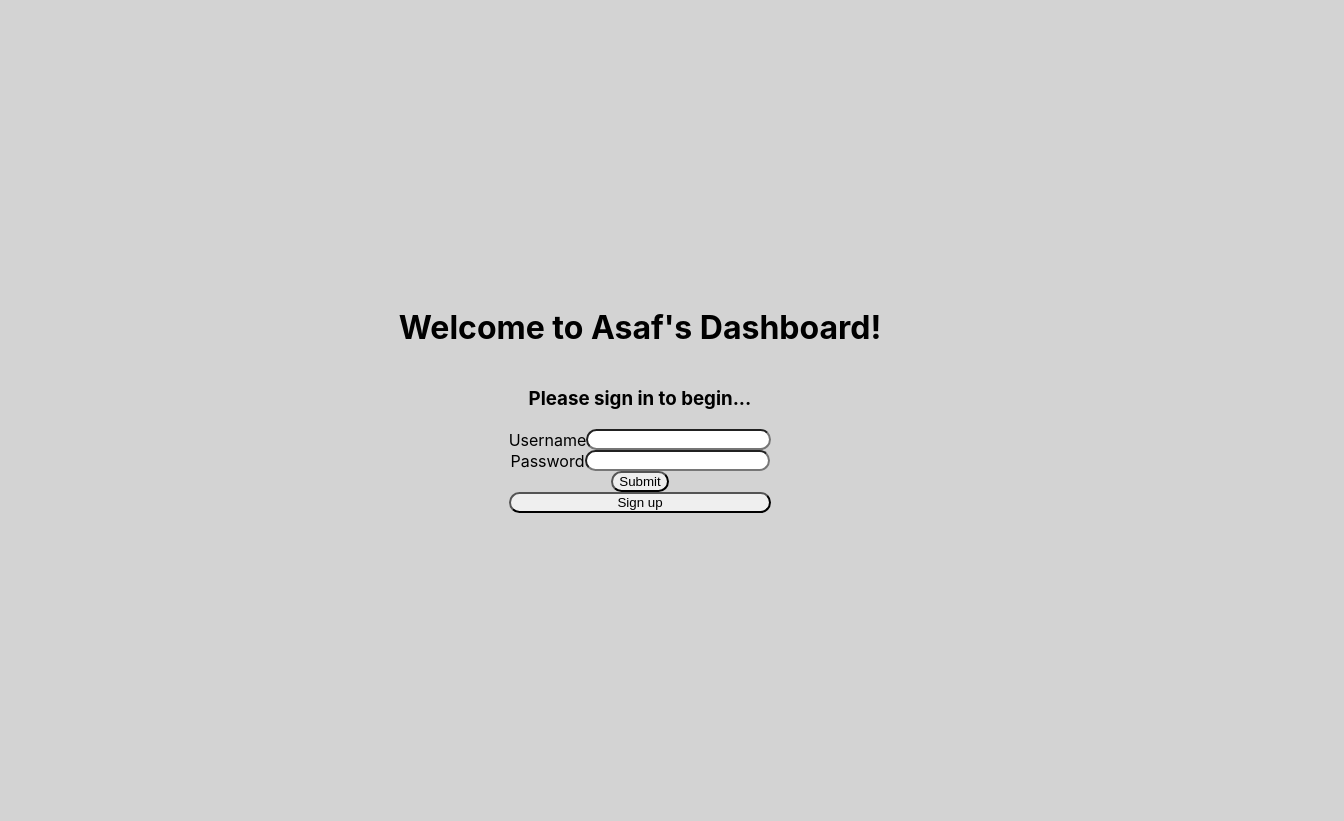
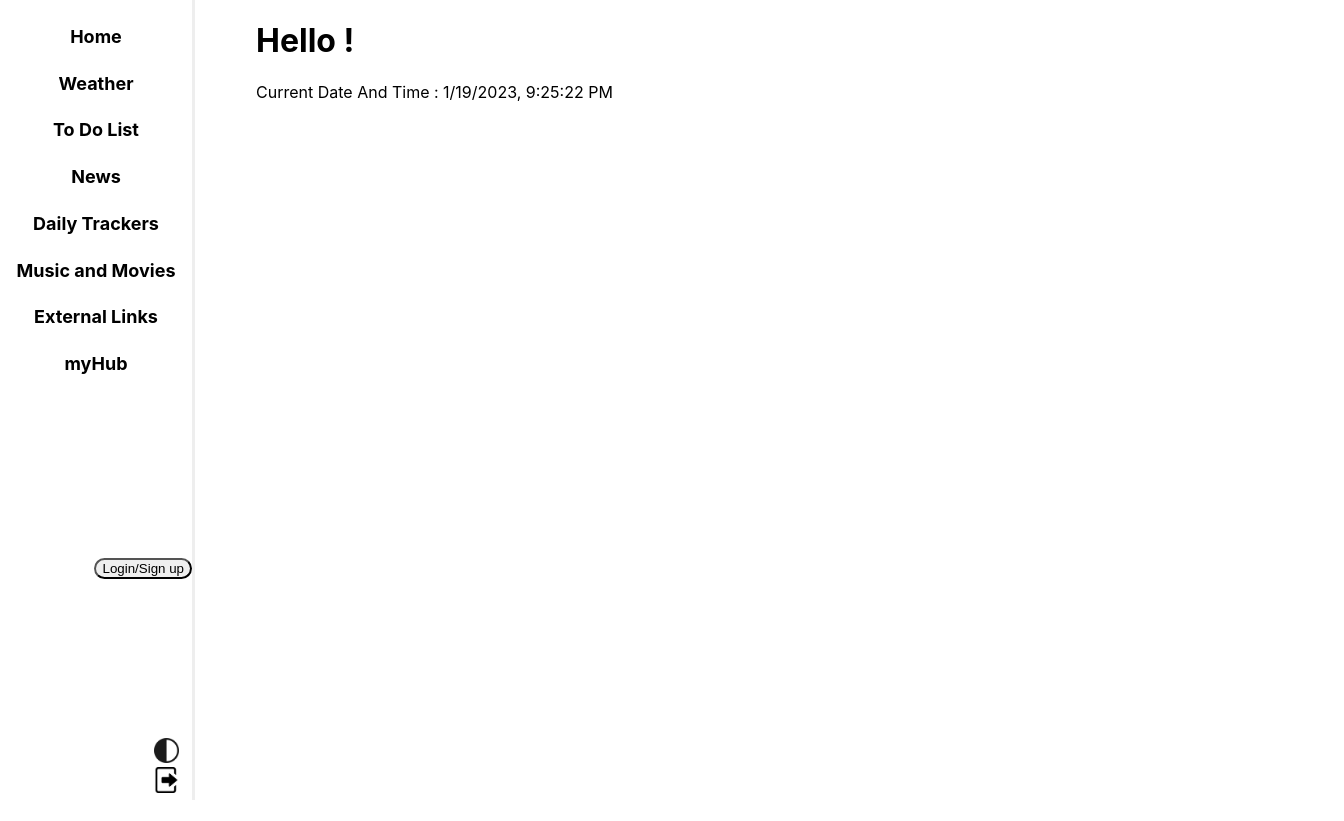
Before and after one commit to AxelrodAsaf/AsafDash, a React (Create React App) app: page / in a window 1280 px wide. Shown: the whole page, 1344 px wide, since content can reach past the window. Before the commit the page ends 800 px from the top, so only its background shows below. Built offline with nearby package versions, Linux system fonts and the light colour scheme; no server answers; the database is empty.

Commit message:
Login box opens; Signup is still a page;

```diff
--- a/src/App.js
+++ b/src/App.js
@@ -1,9 +1,10 @@
 import './styles/App.css';
 import Default from './pages/Default';
 import { Routes, Route } from "react-router-dom";
-import React from 'react';
+import React, { createContext } from 'react';
 
-import Login from './pages/Login.jsx';
+// import Login from './pages/Login.jsx';
+import Login from './components/Login';
 import Signup from './pages/Signup.jsx';
 import Home from './pages/Home.jsx';
 import Weather from './pages/Weather.jsx';
@@ -13,13 +14,18 @@ import DailyTrackers from './pages/DailyTrackers.jsx';
 import MusicAndMovies from './pages/MusicAndMovies.jsx';
 import ExternalLinks from './pages/ExternalLinks.jsx';
 import MyHub from './pages/MyHub.jsx';
+import Data from './Data.jsx';
+import HandleUserData from './firebase/HandleUserData';
+export const DataContext = createContext();
 
 
 function App() {
+  const contextValues = Data();
   return (
+    <DataContext.Provider value={contextValues}>
       <div className='app-main'>
         <Routes>
-          <Route path={"/"} element={<Login />} />
+          <Route path={"/"} element={<Home />} />
           <Route path={"/Login"} element={<Login />} />
           <Route path={"/Signup"} element={<Signup />} />
           <Route path={"/Home"} element={<Home />} />
@@ -33,6 +39,7 @@ function App() {
           <Route path="*" element={<Default />} />
         </Routes>
       </div>
+    </DataContext.Provider>
   );
 }
 
--- /dev/null
+++ b/src/Data.jsx
@@ -0,0 +1,23 @@
+import React from 'react';
+
+
+
+
+
+
+function Data(props) {
+
+
+
+
+    return (
+        <div>
+
+
+
+
+        </div>
+    );
+}
+
+export default Data;
--- a/src/pages/Login.jsx
+++ b/src/components/Login.jsx
@@ -6,6 +6,9 @@ import HandleUserData from "../firebase/HandleUserData";
 
 function Login(props) {
 
+    const currentUser = props.currentUser;
+    const setCurrentUser = props.setCurrentUser;
+
     const navigate = useNavigate();
     const { getUser } = HandleUserData();
 
@@ -13,7 +16,7 @@ function Login(props) {
     const [isLoggedIn, setIsLoggedIn] = useState(false);
 
     const errors = {
-        uname: "Could not find username, maybe it's misspelled?",
+        email: "Could not find email, maybe it's misspelled?",
         pass: "Incorrect password, maybe you forgot yours?"
     };
 
@@ -21,10 +24,10 @@ function Login(props) {
         // Prevent page reload
         event.preventDefault();
 
-        var { uname, pass } = document.forms[0];
+        var { email, pass } = document.forms[0];
 
         // Find user login info
-        const userData = getUser(uname.value);
+        const userData = getUser(email.value);
 
         // Compare user info
         if (userData) {
@@ -32,11 +35,11 @@ function Login(props) {
                 // Invalid password
                 setErrorMessages({ name: "pass", message: errors.pass });
             } else {
-                setIsLoggedIn(true);
+                setCurrentUser(userData.Email);
             }
         } else {
-            // Username not found
-            setErrorMessages({ name: "uname", message: errors.uname });
+            // email not found
+            setErrorMessages({ name: "email", message: errors.email });
         }
     };
 
@@ -51,29 +54,24 @@ function Login(props) {
         <div className="login-form">
             <form onSubmit={handleSubmit}>
                 <div className="login-input">
-                    <label>Username</label>
-                    <input type="text" name="uname" required className="login-form-username input" />
-                    {renderErrorMessage("uname")}
+                    <input type="text" name="email" required className="login-form-email input" placeholder='Email'/>
+                    {renderErrorMessage("email")}
                 </div>
                 <div className="login-input">
-                    <label>Password</label>
-                    <input type="password" name="pass" required className="login-form-password input" />
+                    <input type="password" name="pass" required className="login-form-password input" placeholder='Password'/>
                     {renderErrorMessage("pass")}
                 </div>
                 <div className="login-submitsignup">
                     <input type="submit" className="login-form-submit button" />
                 </div>
-            </form>
+            </form><br />
             <button type="text" className="login-form-signup button" onClick={() => navigate(`/Signup`)}>Sign up</button>
         </div>
     );
 
-
     return (
         <div className='all-css login-page-div'>
-            <h1>Welcome to Asaf's Dashboard!</h1>
-            <h3>Please sign in to begin...</h3>
-
+            {/* {!isLoggedIn ? openForm() : <></>} */}
             {isLoggedIn ? < Navigate to={'/Home'} /> : renderForm}
         </div>
     );
--- a/src/components/Navbar.jsx
+++ b/src/components/Navbar.jsx
@@ -1,14 +1,29 @@
-import React from 'react';
-import DataContext from '../App.js';
+import React, { useEffect, useState } from 'react';
 import { useNavigate } from 'react-router-dom';
-import logout from '../assets/logout.png';
+import logoutpic from '../assets/logout.png';
 import themeswap from '../assets/themeswap.png';
+// import Login from '../pages/Login';
+import Login from './Login';
+import Signup from '../pages/Signup';
 
 
 function Navbar(props) {
+    const currentUser = props.currentUser;
+    const setCurrentUser = props.setCurrentUser;
+    const [themeLight, setThemeLight] = useState(true);
+    const [openLogin, setOpenLogin] = useState(false);
     const navigate = useNavigate();
+
+    function logout() {
+        setCurrentUser();
+        setOpenLogin(false);
+        navigate(`/`);
+    }
+
+
     return (
         <div className='navbar-main'>
+            {/* <div themeLight={themeLight.toString()} className='navbar-main'> */}
             <div className='navbar-buttons'>
                 <div className='navbar-pagebutton navbar-home' onClick={() => navigate(`/Home`)}>Home</div>
                 <div className='navbar-pagebutton navbar-weather' onClick={() => navigate(`/Weather`)}>Weather</div>
@@ -20,9 +35,12 @@ function Navbar(props) {
                 <div className='navbar-pagebutton navbar-myhub' onClick={() => navigate(`/MyHub`)}>myHub</div>
             </div>
 
-            <div className='navbar-logout'>
-                <image src={logout} alt="logout" className='navbar-pagebutton navbar-logoutpic' onClick={() => navigate(`/Login`)}/>
-                <div className='navbar-pagebutton navbar-logout' onClick={() => navigate(`/Login`)}/>
+            <button className='navbar-loginsignup' onClick={() => setOpenLogin(!openLogin)}>Login/Sign up</button>
+            {openLogin ? <Login /> : <></>}
+            <div className='navbar-extras'>
+                <img src={themeswap} alt="theme swap" className='navbar-logoutpic' onClick={() => { setThemeLight(!themeLight); console.log(themeLight) }} />
+                <img src={logoutpic} alt="logout" className='navbar-logoutpic' onClick={() => logout()} />
+                {/* <div className='navbar-pagebutton navbar-logout' onClick={() => navigate(`/Login`)}/> */}
             </div>
         </div>
     );
--- a/src/firebase/HandleUserData.jsx
+++ b/src/firebase/HandleUserData.jsx
@@ -23,8 +23,8 @@ function HandleUserData(props) {
         });
     }, []);
 
-    const getUser = (Username) => {
-        return allUsersData.find(element => element.Username.toLowerCase() == Username.toLowerCase());
+    const getUser = (Email) => {
+        return allUsersData.find(element => element.Email.toLowerCase() == Email.toLowerCase());
     };
 
     const updateUser = async (id, fields) => {
--- a/src/pages/Home.jsx
+++ b/src/pages/Home.jsx
@@ -5,8 +5,17 @@ import '../styles/App.css';
 
 function Home(props) {
 
+    const [themeLight, setThemeLight] = useState(true);
+    const [currentUser, setCurrentUser] = useState('');
     const [clock, setClock] = useState();
 
+    useEffect(() => {
+        setCurrentUser()
+    }, [currentUser])
+
+
+
+    // Clock widget:
     useEffect(() => {
         const timer = setInterval(() => {
             setClock(new Date().toLocaleString());
@@ -17,16 +26,18 @@ function Home(props) {
         };
     }, []);
 
+
     return (
         <div>
-            <Navbar />
+            <Navbar currentUser={currentUser} setCurrentUser={setCurrentUser}/>
             <div className='home-widgetgrid'>
-                <h1>Hello, Asaf!</h1>
+            {/* <div themeLight={themeLight.toString()} className='home-widgetgrid'> */}
+                <h1>Hello {currentUser?.FirstName}!</h1>
                 <p>Current Date And Time : {clock}</p>
-                <div className='home-widget homewidget1'></div>
+                {/* <div className='home-widget homewidget1'></div>
                 <div className='home-widget homewidget2'></div>
                 <div className='home-widget homewidget3'></div>
-                <div className='home-widget homewidget4'></div>
+                <div className='home-widget homewidget4'></div> */}
             </div>
         </div>
     );
--- a/src/pages/Signup.jsx
+++ b/src/pages/Signup.jsx
@@ -1,5 +1,6 @@
 import React from 'react';
 import { useNavigate } from 'react-router-dom';
+import '../styles/App.css';
 
 
 function Signup(props) {
@@ -7,12 +8,20 @@ function Signup(props) {
     const navigate = useNavigate();
 
     return (
-        <div>
+        <div className='signup-page-div'>
             <h1>Signup</h1>
 
+            <form className="signup-form">
+                <input className="signup-form-input" type={"text"} placeholder="First Name" />
+                <input className="signup-form-input" type={"text"} placeholder="Last Name" />
+                <input className="signup-form-input" type={"text"} placeholder="E-mail" />
+                <input className="signup-form-input" type={"text"} placeholder="Username" />
+                <input className="signup-form-input" type={"text"} placeholder="Password" />
+                <input className="signup-form-input" type={"text"} placeholder="Verify Password" />
+                <input className="signup-form-submit" type={"submit"} placeholder="Submit" />
+            </form>
 
-
-            <button type="text" className="login-form-signup button" onClick={() => navigate(`/Login`)}>Login</button>
+            <button type="text" className="login-form-signup button" onClick={() => navigate(`/`)}>Back</button>
         </div>
     );
 }
--- a/src/styles/App.css
+++ b/src/styles/App.css
@@ -1,13 +1,27 @@
 /* @import url('https: //fonts.googleapis.com/css2?family=Open+Sans:ital,wght@0,300;0,400;0,500;0,600;0,700;0,800;1,300;1,400;1,500;1,600;1,700;1,800&display=swap'); */
+div[themeLight="true"] {
+    --background: #EAEAEA;
+    --borders: #CECECE;
+    --headers: #B1B1B1;
+    --text: #777777;
+}
+div[themeLight="false"] {
+    --background: #777777;
+    --borders: #B1B1B1;
+    --headers: #CECECE;
+    --text: #EAEAEA;
+}
+
 html {
-  background-color: lightgray;
+  background-color: var(--background);
 }
+
 .App {
   width: 100vw;
   height: 100vh;
   overflow-x: hidden;
   margin: 0;
-  background-color: gray;
+  background-color: var(--background);
   font-family: 'Open Sans', sans-serif;
 }
 
@@ -18,14 +32,15 @@ html {
   top: 0;
   height: 100vh;
   width: 15vw;
-  background-color: lightgray;
-  border-right: 2px darkgray solid;
+  background-color: var(--background);
+  border-right: 2px var(--borders) solid;
   display: flex;
   justify-content: space-between;
   align-items: flex-end;
   flex-direction: column;
   border-right-style: inset;
 }
+
 .navbar-buttons {
   height: 50vh;
   display: flex;
@@ -33,81 +48,73 @@ html {
   align-items: flex-end;
   justify-content: space-evenly;
 }
+
 .navbar-pagebutton {
   font-size: large;
   width: 15vw;
   text-align: center;
-  border-style: inset;
-  border-radius: .5vw;
-  color: black;
+  /* border-style: inset; */
+  border-right: var(--borders) solid .1vw;
+  border-bottom: var(--borders) solid .1vw;
+  border-bottom-right-radius: 1vw;
+  border-color: var(--borders);
+  /* border-radius: .5vw; */
+  color: var(--text);
   font-weight: bold;
 }
-.navbar-logout {
-  margin-bottom: 5vh;
-  width: 1vw;
-  height: 1vw;
+
+.navbar-extras {
+  margin-bottom: 3vh;
+  width: 3vw;
+  height: 3vw;
 }
+
 .navbar-logoutpic {
-  width: 25px;
-  height: 25px;
-}
-.navbar-weather {
-  background-color: burlywood;
-  color: red;
-}
-.navbar-todolist {
-  background-color: burlywood;
-  color: red;
-}
-.navbar-news {
-  background-color: burlywood;
-  color: red;
-}
-.navbar-dailytrackers {
-  background-color: burlywood;
-  color: red;
-}
-.navbar-musicandmovies {
-  background-color: burlywood;
-  color: red;
-}
-.navbar-externallinks {
-  background-color: burlywood;
-  color: red;
-}
-.navbar-myhub {
-  background-color: burlywood;
-  color: red;
+  width: 2vw;
+  height: 2vw;
+  background-color: var(--background);
+  left: 0;
 }
 
 
 /* Login */
 .login-page-div {
-  width: 100vw;
-  height: 100vh;
+  background-color: lime;
+  width: 25vw;
+  height: 20vh;
+  z-index: 5;
   display: flex;
   flex-direction: column;
   justify-content: center;
   align-items: center;
+  position: fixed;
+  left: 15vw;
+  bottom: 10vw;
 }
+
 .login-form {
   display: flex;
   flex-direction: column;
 }
+
 .input {
   border-radius: 1vw;
 }
+
 button {
   border-radius: 1vw;
 }
+
 .login-form-submit {
   border-radius: 1vw;
 }
+
 .login-input {
   display: flex;
   justify-content: center;
   align-items: center;
 }
+
 .login-submitsignup {
   display: flex;
   justify-content: center;
@@ -120,12 +127,40 @@ button {
   margin-left: 20vw;
   width: 85vw;
   height: 100vh;
-  background-color: lightgrey;
+  background-color: var(--background);
 }
+
 .home-widget {
-  background-color: white;
+  background-color: red;
   height: 5vw;
   width: 5vw;
   display: flex;
   margin: 15px;
 }
+
+
+/* Signup */
+.signup-page-div {
+  display: flex;
+  justify-content: center;
+  align-items: center;
+  flex-direction: column;
+}
+
+.signup-form {
+  display: flex;
+  flex-direction: column;
+  justify-content: center;
+  /* width: 50vw;
+  height: 50vh; */
+}
+
+.signup-form-input {
+  border-radius: 1vw;
+  justify-content: center;
+  align-items: center;
+}
+
+.signup-form-submit {
+  border-radius: 1vw;
+}
```
Also changed, not shown: src/assets/logout.png.
